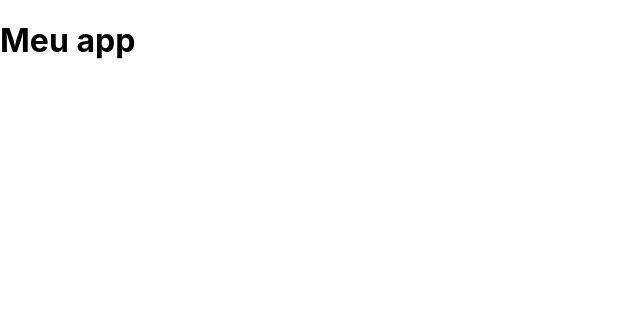
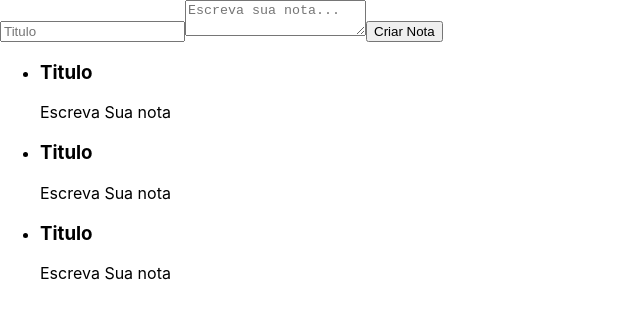
Before and after one commit to hashtegui/lista-de-notas, a React (Create React App) app: page / in a window 1280 px wide. Shown: the top 318 px of the page, without its empty margins (0-640 px from the left). Built offline with nearby package versions, Linux system fonts and the light colour scheme.

Commit message:
utilizando componentes do React

```diff
--- a/src/App.js
+++ b/src/App.js
@@ -1,8 +1,16 @@
 import React from 'react';
+import ListaDeNotas from "./components/ListaDeNotas"
 
 function App() {
   return (
-    <h1>Meu app</h1>
+    <section>
+      <form>
+        <input type="text" placeholder="Titulo"></input>
+        <textarea placeholder="Escreva sua nota..."></textarea>
+        <button>Criar Nota</button>
+      </form>
+      <ListaDeNotas/>
+    </section>
   );
 }
 // react -> lib
--- /dev/null
+++ b/src/components/ListaDeNotas.jsx
@@ -0,0 +1,33 @@
+import React, { Component } from "react";
+
+export default class ListaDeNotas extends Component {
+    render() {
+        return (
+            <ul>
+                <li>
+                    <section>
+                        <header>
+                            <h3>Titulo</h3>
+                        </header>
+                        <p>Escreva Sua nota</p>
+                    </section>
+                </li>
+                <li>
+                    <section>
+                        <header>
+                            <h3>Titulo</h3>
+                        </header>
+                        <p>Escreva Sua nota</p>
+                    </section>
+                </li>
+                <li>
+                    <section>
+                        <header>
+                            <h3>Titulo</h3>
+                        </header>
+                        <p>Escreva Sua nota</p>
+                    </section>
+                </li>
+            </ul>)
+    }
+}
```
